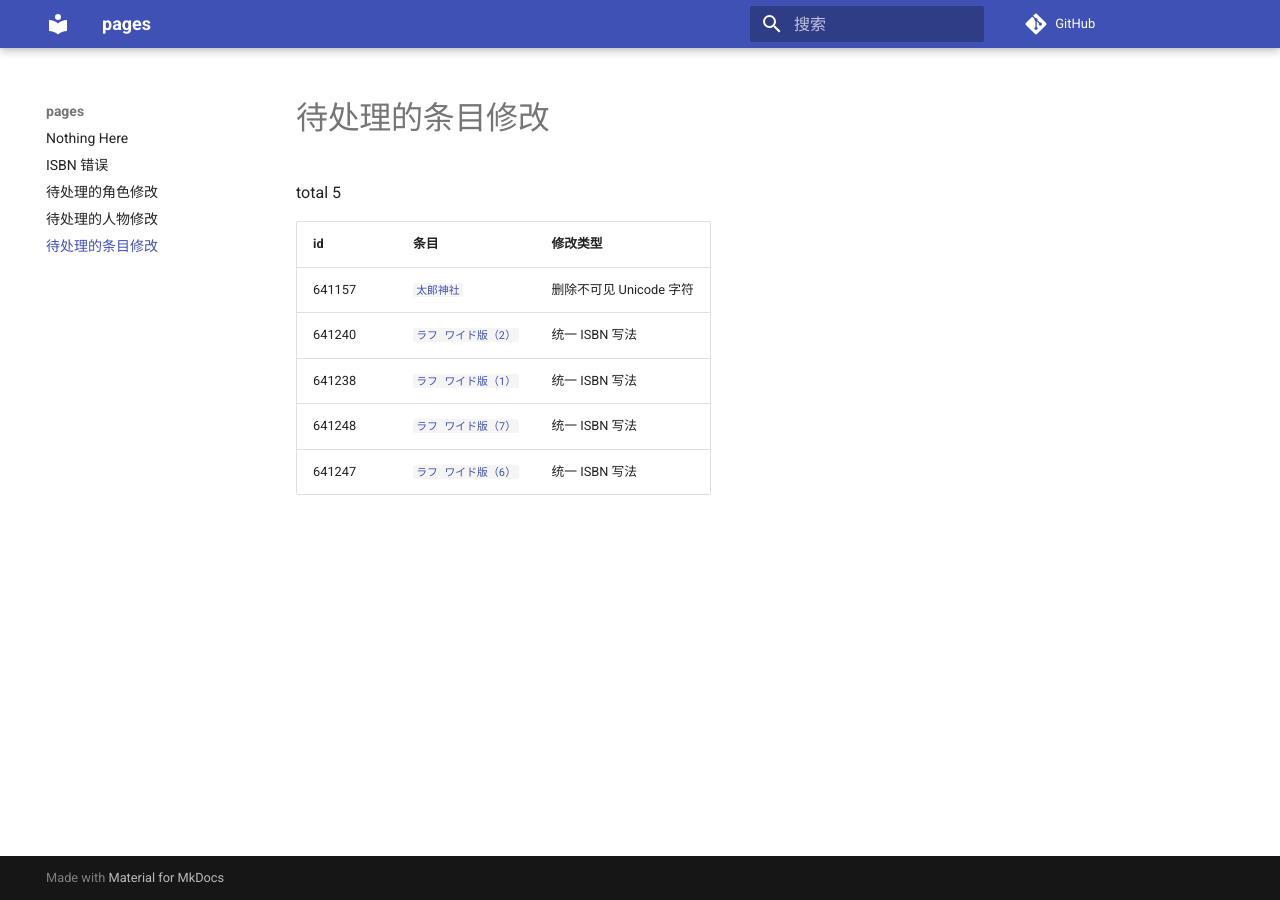
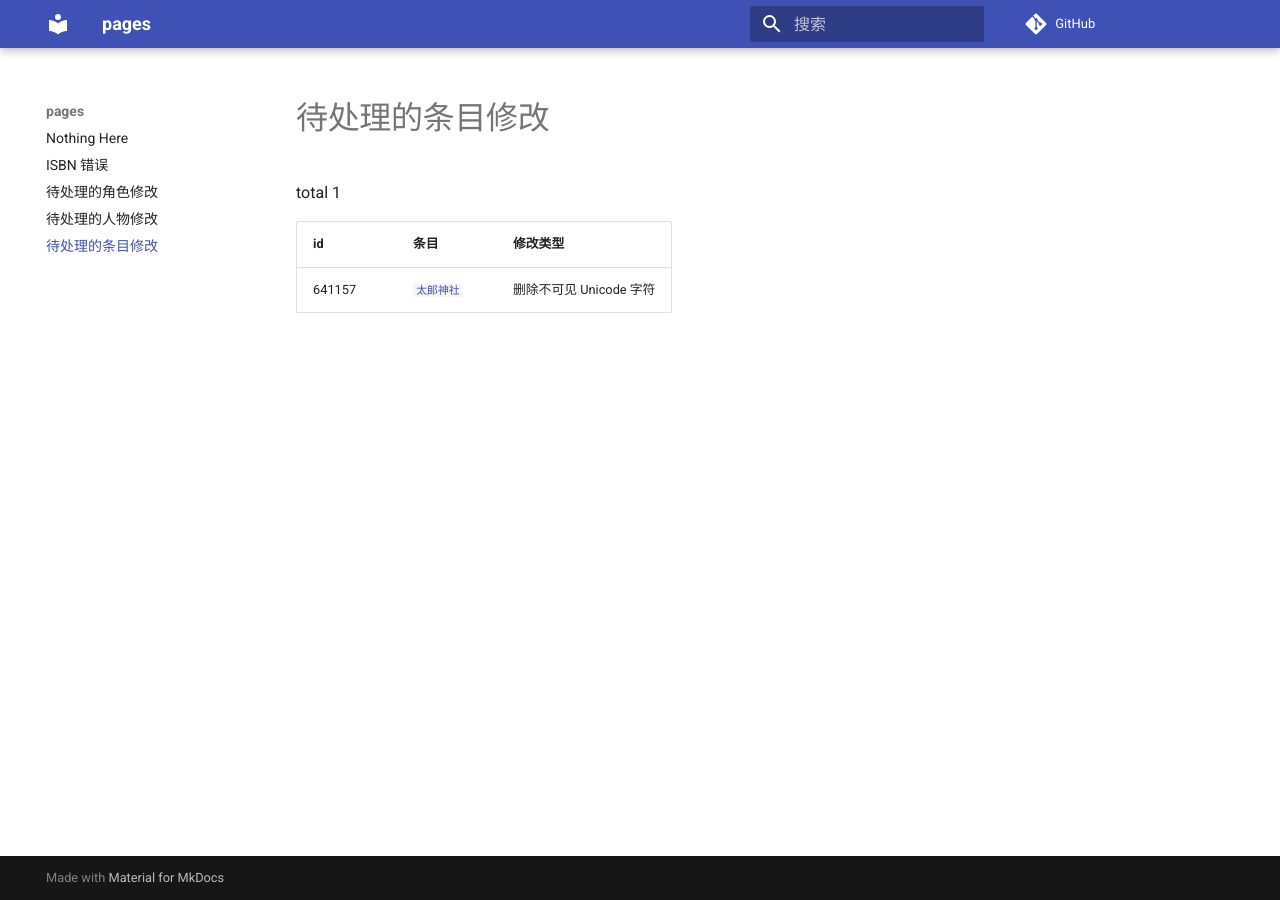
Before and after one commit to trim21/bangumi-pages, an MkDocs documentation site: the page built from docs/pending-subject-changes.md, in a window 1280 px wide. Built offline with MkDocs 1.6.1 and Material for MkDocs 9.7.7, drawn with Linux system fonts in a browser that asks for light colours; comment, search, counter and statistics services are not loaded.

Commit message:
update pending-changes.md

```diff
--- a/docs/pending-subject-changes.md
+++ b/docs/pending-subject-changes.md
@@ -1,11 +1,7 @@
 # 待处理的条目修改
 
-total 5
+total 1
 
 | id | 条目 | 修改类型 |
 | --- | --- | --- |
 | 641157 | [`太郎神社`](https://bgm.tv/subject/641157) | 删除不可见 Unicode 字符 |
-| 641240 | [`ラフ ワイド版（2）`](https://bgm.tv/subject/641240) | 统一 ISBN 写法 |
-| 641238 | [`ラフ ワイド版（1）`](https://bgm.tv/subject/641238) | 统一 ISBN 写法 |
-| 641248 | [`ラフ ワイド版（7）`](https://bgm.tv/subject/641248) | 统一 ISBN 写法 |
-| 641247 | [`ラフ ワイド版（6）`](https://bgm.tv/subject/641247) | 统一 ISBN 写法 |
```
